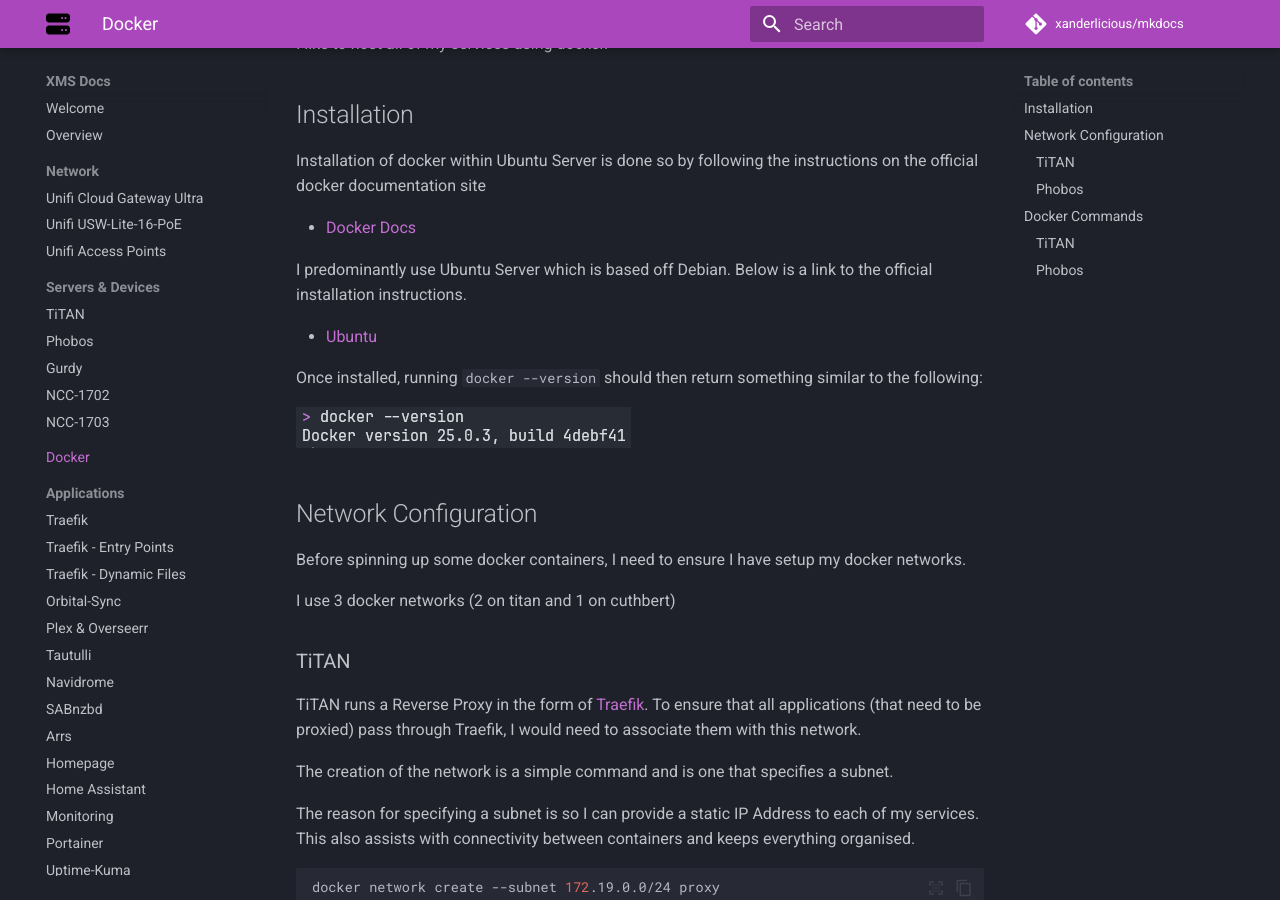
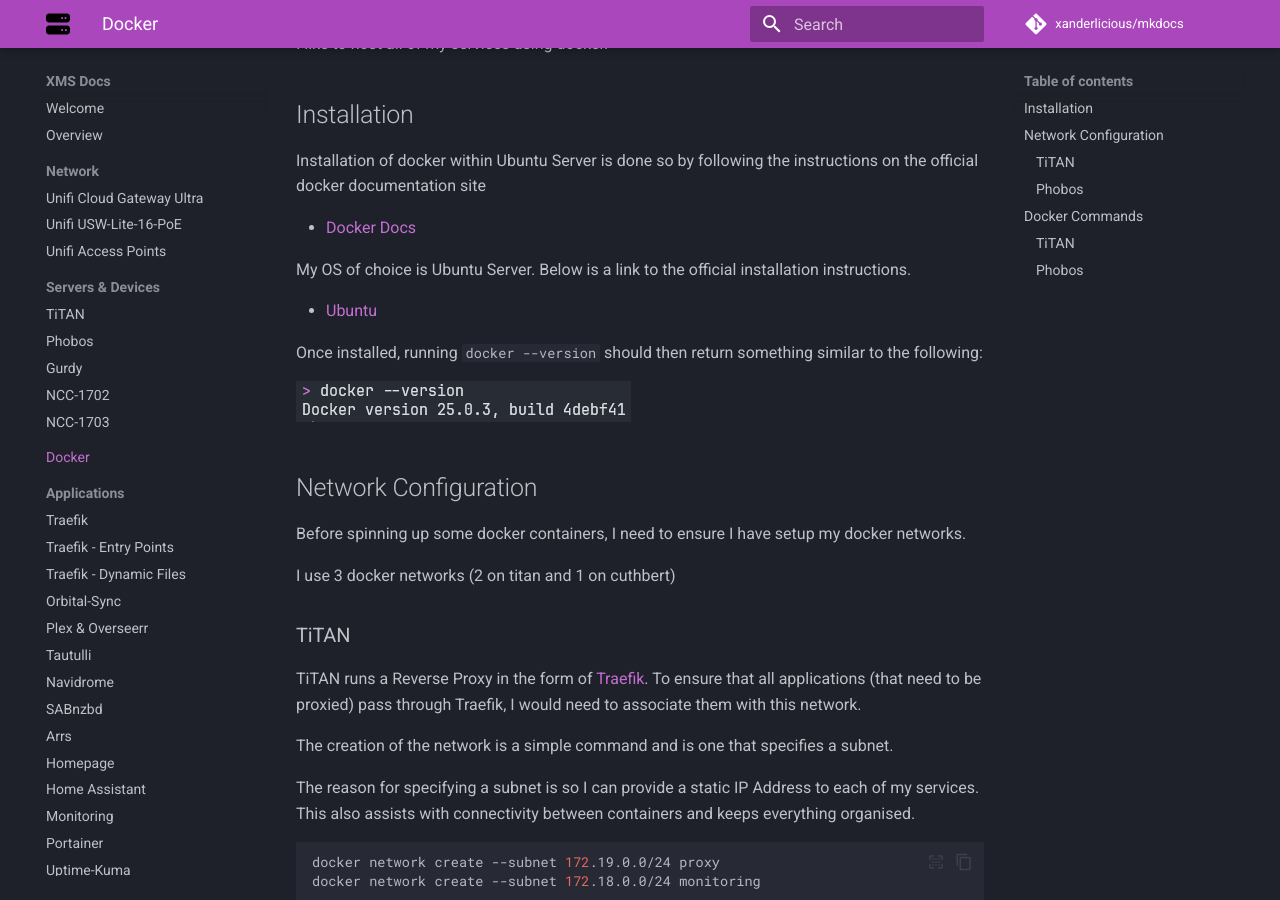
Before and after one commit to Xanderlicious/mkdocs, an MkDocs documentation site: the page built from docs/docker.md, in a window 1280 px wide and 900 px high, scrolled down 317 px. Built offline with MkDocs 1.6.1 and Material for MkDocs 9.7.7, drawn with Linux system fonts in a browser that asks for light colours; comment, search, counter and statistics services are not loaded; some of the changed lines change nothing that is shown; some of the changed text lies outside the part shown.

Commit message:
updated docker page

````diff
--- a/docs/docker.md
+++ b/docs/docker.md
@@ -8,7 +8,7 @@
 
 - [Docker Docs](https://docs.docker.com/engine/install/)
 
-I predominantly use Ubuntu Server which is based off Debian.  Below is a link to the official installation instructions.
+My OS of choice is Ubuntu Server.  Below is a link to the official installation instructions.
 
 - [Ubuntu](https://docs.docker.com/engine/install/ubuntu/#install-using-the-repository)
 
@@ -111,10 +111,17 @@
 │   └── docker-compose.yml
 ├── motioneye
 │   └── docker-compose.yml
+├── orbital-sync
+│   └── docker-compose.yml
+├── peppermint
+│   └── docker-compose.yml
+│   └─ .env
+├── pihole
+│   └── docker-compose.yml
 ├── portainer
 │   └── docker-compose.yml
-├── vaultwarden
-│   └── docker-compose.yml
+└── vaultwarden
+    └── docker-compose.yml
 
-7 directories, 7 files
+10 directories, 11 files
 ```
````
